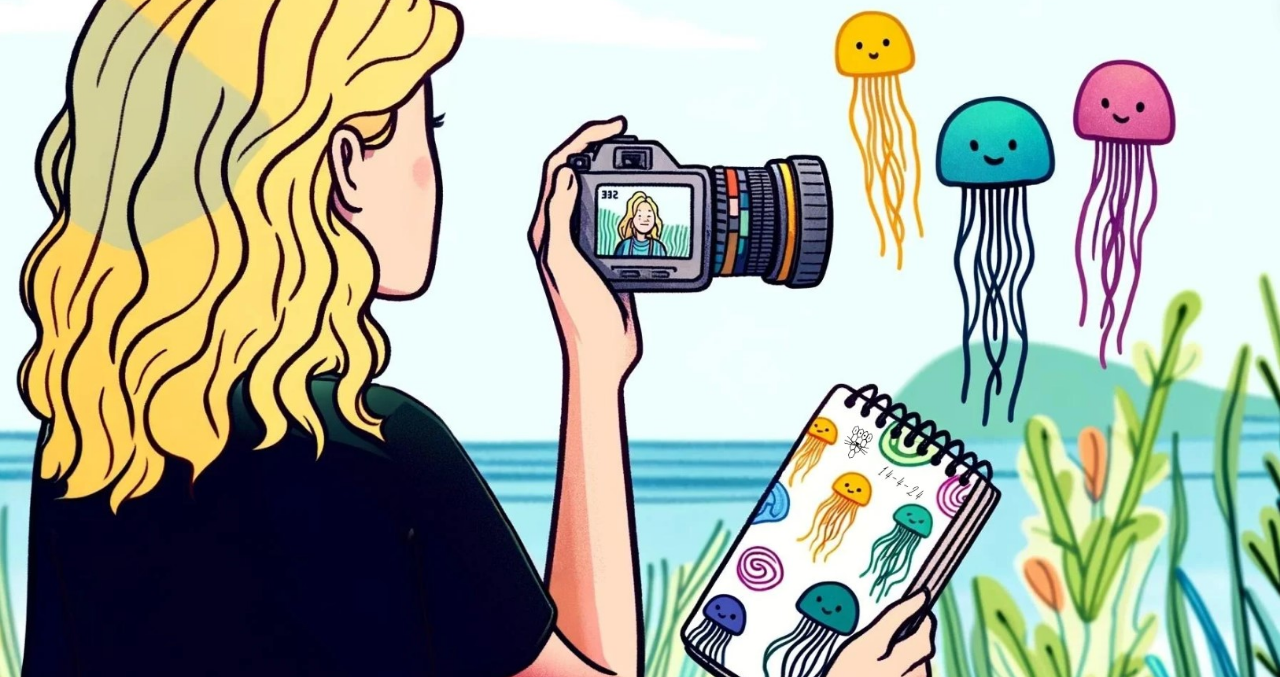
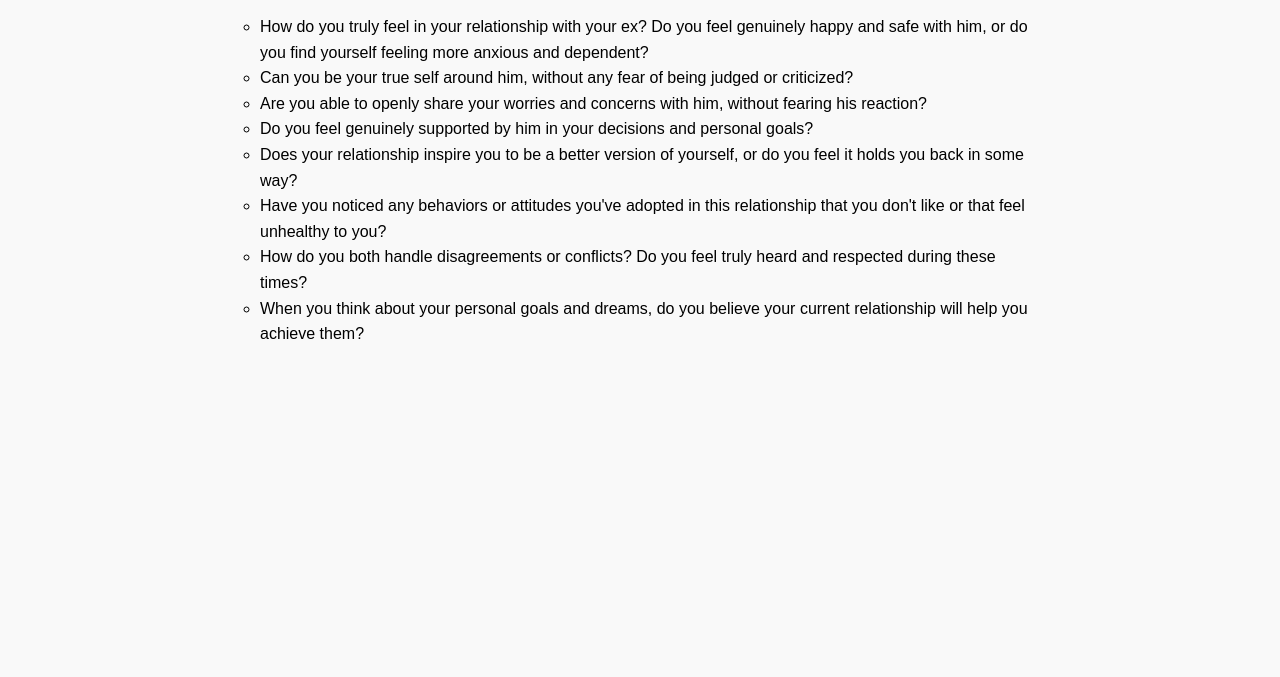
Before and after one commit to EdgarVivas/final_decision, a plain HTML site: page index.html in a window 1280 px wide. Shown: the part 100-777 px from the top of the page. Drawn offline with Linux system fonts and the light colour scheme.

Commit message:
Update index.html

```diff
--- a/index.html
+++ b/index.html
@@ -3,33 +3,36 @@
 <head>
     <meta charset="UTF-8">
     <meta name="viewport" content="width=device-width, initial-scale=1.0">
-    <title>Video Player</title>
+    <title>Relationship Questions</title>
     <style>
         body {
-            display: flex;
-            justify-content: center;
-            align-items: center;
-            height: 100vh;
-            margin: 0;
             font-family: Arial, sans-serif;
-            background-color: #f0f0f0;
+            line-height: 1.6;
+            padding: 20px;
+            max-width: 800px;
+            margin: auto;
+            background-color: #f9f9f9;
         }
-        .video-container {
+        h1 {
             text-align: center;
         }
-        img {
-            cursor: pointer;
-            max-width: 100%;
-            height: auto;
+        ul {
+            list-style-type: circle;
+            padding-left: 20px;
         }
     </style>
 </head>
 <body>
-    <div class="video-container">
-        <h1>My Video</h1>
-        <a href="https://drive.google.com/file/d/1iR32VzmoDTmBT6VVwDmAZOrEothf83wd/view" target="_blank">
-            <img src="thumbnail.jpg" alt="Video Thumbnail">
-        </a>
-    </div>
+    <h1>Reflection Questions on Relationships</h1>
+    <ul>
+        <li>How do you truly feel in your relationship with your ex? Do you feel genuinely happy and safe with him, or do you find yourself feeling more anxious and dependent?</li>
+        <li>Can you be your true self around him, without any fear of being judged or criticized?</li>
+        <li>Are you able to openly share your worries and concerns with him, without fearing his reaction?</li>
+        <li>Do you feel genuinely supported by him in your decisions and personal goals?</li>
+        <li>Does your relationship inspire you to be a better version of yourself, or do you feel it holds you back in some way?</li>
+        <li>Have you noticed any behaviors or attitudes you've adopted in this relationship that you don't like or that feel unhealthy to you?</li>
+        <li>How do you both handle disagreements or conflicts? Do you feel truly heard and respected during these times?</li>
+        <li>When you think about your personal goals and dreams, do you believe your current relationship will help you achieve them?</li>
+    </ul>
 </body>
 </html>
```
